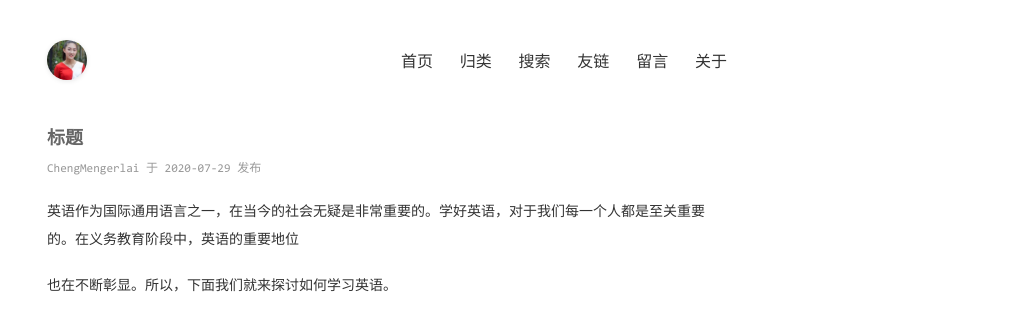
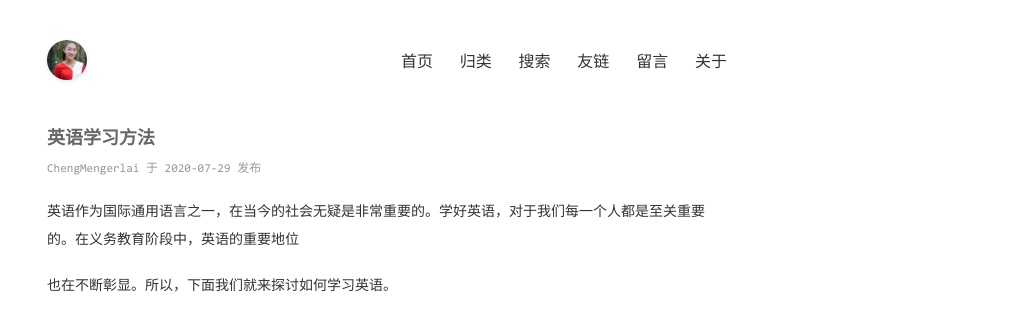
Before and after one commit to chengmengerlai/chengmengerlai.github.io, a Jekyll site: the page built from _posts/2020-07-29-英语学习方法.md, in a window 1280 px wide. Shown: the top 318 px of the page, without its empty margins (253-1280 px from the left). Built offline with Jekyll 4.4.1, drawn with Linux system fonts in a browser that asks for light colours; comment, search, counter and statistics services are not loaded.

Commit message:
Update 2020-07-29-英语学习方法.md

```diff
--- a/_posts/2020-07-29-英语学习方法.md
+++ b/_posts/2020-07-29-英语学习方法.md
@@ -1,7 +1,7 @@
 ---
 layout: mypost
-title: 标题
-categories: [分类1, 分类2]
+title: 英语学习方法
+categories: [学习方法指导]
 ---
 英语作为国际通用语言之一，在当今的社会无疑是非常重要的。学好英语，对于我们每一个人都是至关重要的。在义务教育阶段中，英语的重要地位
 
```
